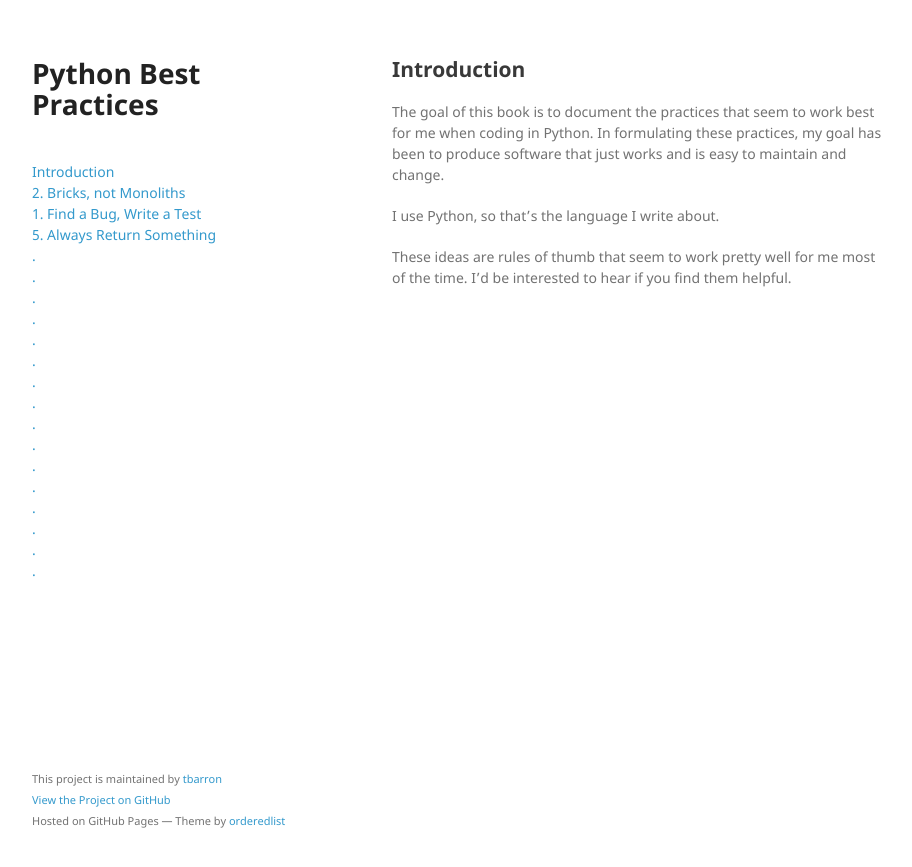
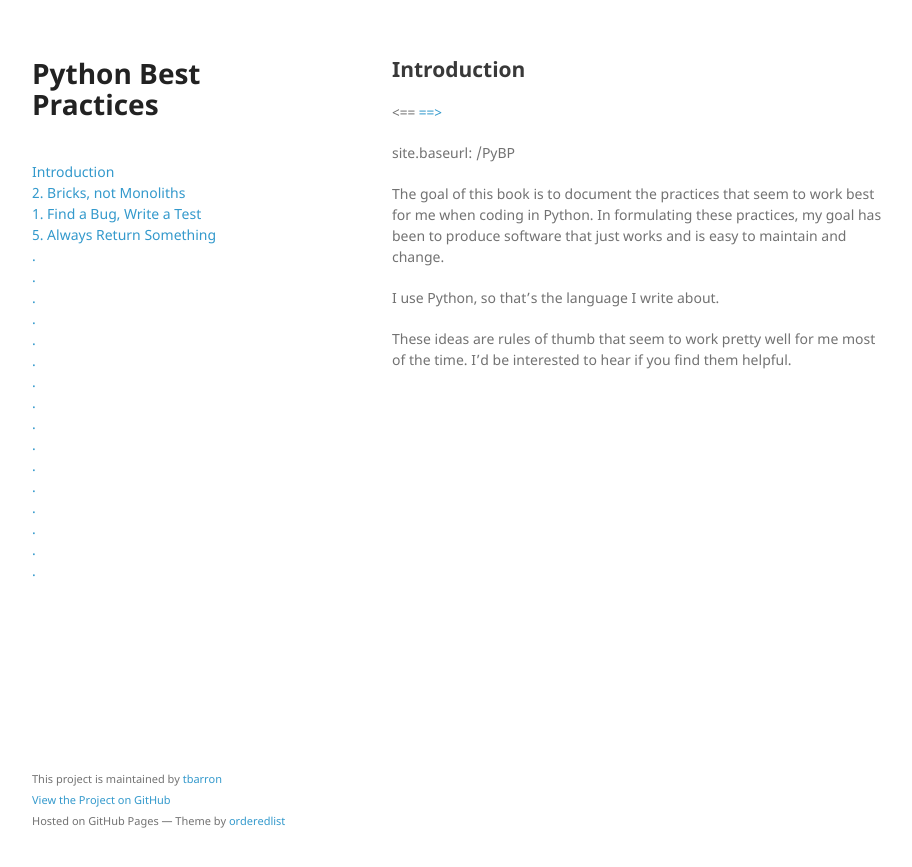
Before and after one commit to tbarron/PyBP, a Jekyll site: the page built from index.md, in a window 1280 px wide. Shown: the top 867 px of the page, without its empty margins (178-1090 px from the left). Built offline with Jekyll 4.4.1, drawn with Linux system fonts in a browser that asks for light colours; the repository's description, which GitHub fills in, is left out.

Commit message:
Show site.baseurl in index.md

```diff
--- a/index.md
+++ b/index.md
@@ -1,6 +1,10 @@
 ---
 title: Introduction
 ---
+
+<==  [==>]({{page.next}})
+
+site.baseurl: {{site.baseurl}}
 
 The goal of this book is to document the practices that seem to work best
 for me when coding in Python. In formulating these practices, my goal has
```
